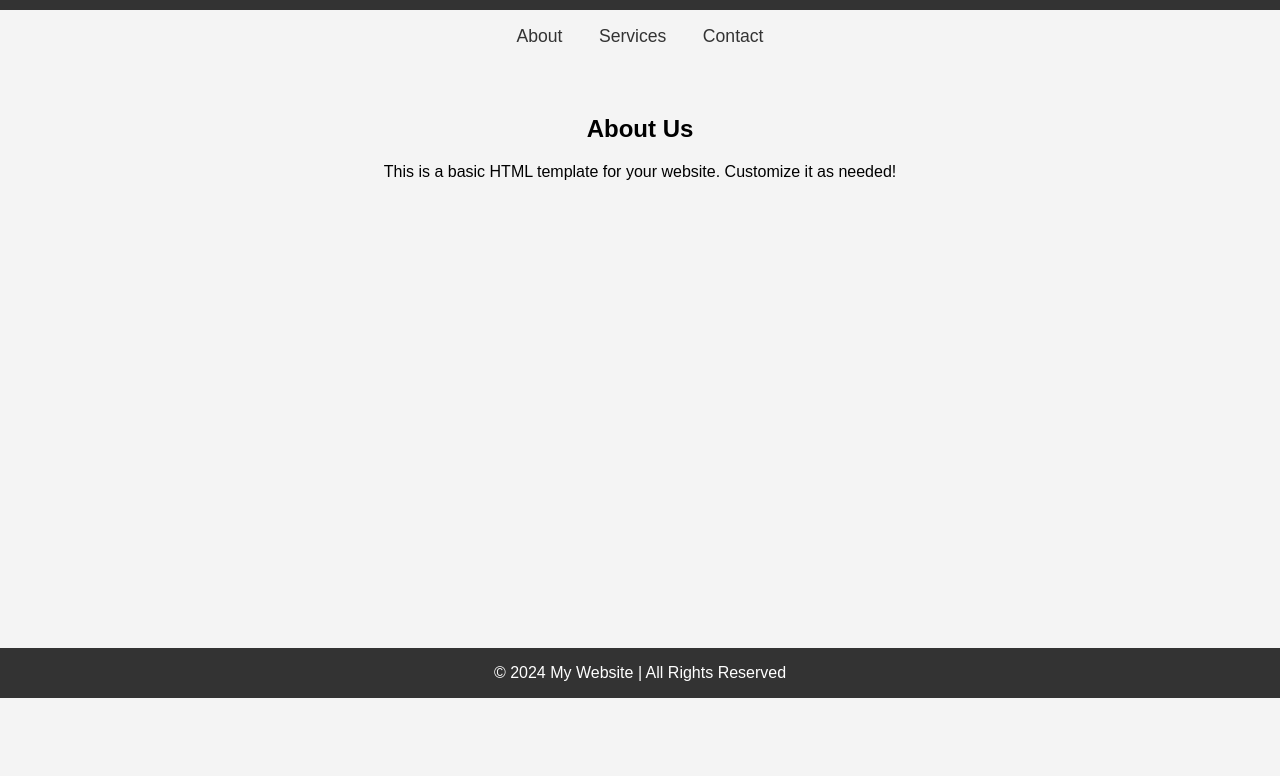
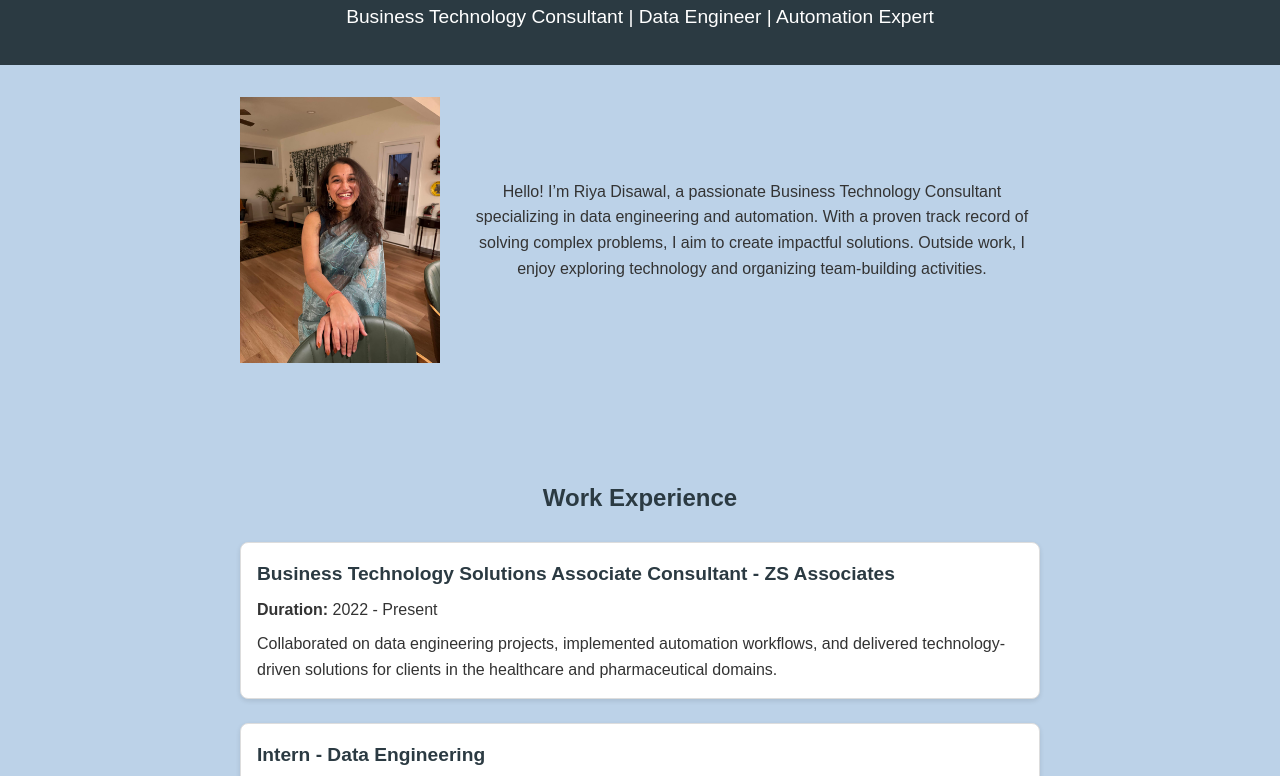
Before and after one commit to Riyayrd/Riyayrd.github.io, a plain HTML site: page index.html in a window 1280 px wide. Shown: the part 102-878 px from the top of the page. Before the commit the page ends 800 px from the top, so only its background shows below. Drawn offline with Linux system fonts and the light colour scheme.

Commit message:
Update index.html
Changing layout

```diff
--- a/index.html
+++ b/index.html
@@ -3,63 +3,157 @@
 <head>
     <meta charset="UTF-8">
     <meta name="viewport" content="width=device-width, initial-scale=1.0">
-    <title>My Website</title>
+    <title>Riya Disawal - Portfolio</title>
     <style>
         body {
-            font-family: Arial, sans-serif;
+            font-family: 'Arial', sans-serif;
             margin: 0;
             padding: 0;
-            background-color: #f4f4f4;
+            background-color: #bcd2e8;
+            color: #333;
+            line-height: 1.6;
         }
         header {
-            background-color: #333;
+            background-color: #2b3a42;
+            color: white;
+            text-align: center;
+            padding: 2rem 0;
+        }
+        header h1 {
+            margin: 0;
+            font-size: 2.5rem;
+        }
+        header p {
+            margin: 0.5rem 0 0;
+            font-size: 1.2rem;
+        }
+        .section {
+            padding: 2rem 1rem;
+            max-width: 800px;
+            margin: 0 auto;
+        }
+        .section h2 {
+            text-align: center;
+            margin-bottom: 1.5rem;
+            color: #2b3a42;
+        }
+        .about {
+            display: flex;
+            align-items: center;
+            gap: 1.5rem;
+        }
+        .about img {
+            max-width: 200px;
+            max-height: 200x;
+            border-radius: 00%;
+            display: block;
+            margin: 0 auto;
+        }
+        .about p {
+            text-align: center;
+            margin-top: 1rem;
+        }
+        .work, .education, .projects, .skills {
+            margin-top: 2rem;
+        }
+        .work .job, .education .edu, .projects .project, .skills .skill {
+            margin-bottom: 1.5rem;
+            background: #ffffff;
+            border: 1px solid #ddd;
+            border-radius: 8px;
+            padding: 1rem;
+            box-shadow: 0 2px 5px rgba(0, 0, 0, 0.1);
+        }
+        .work .job h3, .education .edu h3, .projects .project h3, .skills .skill h3 {
+            margin: 0;
+            font-size: 1.2rem;
+            color: #2b3a42;
+        }
+        .work .job p, .education .edu p, .projects .project p, .skills .skill p {
+            margin: 0.5rem 0 0;
+        }
+        footer {
+            text-align: center;
+            background-color: #2b3a42;
             color: white;
             padding: 1rem 0;
-            text-align: center;
+            margin-top: 2rem;
         }
-        nav {
-            text-align: center;
-            margin: 1rem 0;
+        .contact-info a {
+            color: #2b3a42;
+            text-decoration: none;
         }
-        nav a {
-            color: #333;
-            text-decoration: none;
-            margin: 0 1rem;
-            font-size: 1.1rem;
-        }
-        nav a:hover {
+        .contact-info a:hover {
             text-decoration: underline;
-        }
-        main {
-            padding: 2rem;
-            text-align: center;
-        }
-        footer {
-            background-color: #333;
-            color: white;
-            text-align: center;
-            padding: 1rem 0;
-            position: fixed;
-            width: 100%;
-            bottom: 0;
         }
     </style>
 </head>
 <body>
     <header>
-        <h1>Welcome to My Website</h1>
+        <h1>Riya Disawal</h1>
+        <p>Business Technology Consultant | Data Engineer | Automation Expert</p>
     </header>
-    <nav>
-        <a href="#about">About</a>
-        <a href="#services">Services</a>
-        <a href="#contact">Contact</a>
-    </nav>
-    <main>
-        <h2>About Us</h2>
-        <p>This is a basic HTML template for your website. Customize it as needed!</p>
-    </main>
+    <section class="about section">
+        <div class="about">
+            <img src="Riya_2.jpeg" alt="Riya Disawal">
+            <div class="intro">
+                <p>Hello! I’m Riya Disawal, a passionate Business Technology Consultant specializing in data engineering and automation. With a proven track record of solving complex problems, I aim to create impactful solutions. Outside work, I enjoy exploring technology and organizing team-building activities.</p>
+            </div>
+        </div>
+    </section>
+    <section class="work section">
+        <h2>Work Experience</h2>
+        <div class="job">
+            <h3>Business Technology Solutions Associate Consultant - ZS Associates</h3>
+            <p><strong>Duration:</strong> 2022 - Present</p>
+            <p>Collaborated on data engineering projects, implemented automation workflows, and delivered technology-driven solutions for clients in the healthcare and pharmaceutical domains.</p>
+        </div>
+        <div class="job">
+            <h3>Intern - Data Engineering</h3>
+            <p><strong>Duration:</strong> 2021</p>
+            <p>Designed and implemented efficient ETL pipelines, contributing to the team’s effort to improve data accessibility and performance.</p>
+        </div>
+    </section>
+    <section class="education section">
+        <h2>Education</h2>
+        <div class="edu">
+            <h3>Bachelor of Technology in Computer Science</h3>
+            <p><strong>University:</strong> XYZ Institute of Technology</p>
+            <p><strong>Year:</strong> 2018 - 2022</p>
+        </div>
+    </section>
+    <section class="projects section">
+        <h2>Projects</h2>
+        <div class="project">
+            <h3>Project Title 1</h3>
+            <p>Developed a real-time analytics dashboard using Python and SQL, improving business insights for client reporting.</p>
+        </div>
+        <div class="project">
+            <h3>Project Title 2</h3>
+            <p>Created an automation workflow for data cleansing, reducing processing time by 40%.</p>
+        </div>
+    </section>
+    <section class="skills section">
+        <h2>Skills</h2>
+        <div class="skill">
+            <h3>Data Engineering</h3>
+            <p>Proficient in building and optimizing data pipelines, ETL processes, and data warehousing solutions.</p>
+        </div>
+        <div class="skill">
+            <h3>Automation</h3>
+            <p>Experienced in automating business processes to enhance efficiency and accuracy.</p>
+        </div>
+        <div class="skill">
+            <h3>Programming Languages</h3>
+            <p>Skilled in Python, SQL, and JavaScript.</p>
+        </div>
+    </section>
     <footer>
-        &copy; 2024 My Website | All Rights Reserved
+        <p>&copy; 2024 Riya Disawal. All Rights Reserved.</p>
+        <div class="contact-info">
+            <p>Email: <a href="mailto:riya.disawal@example.com">riya.disawal@example.com</a></p>
+            <p>LinkedIn: <a href="https://www.linkedin.com/in/riyad/">linkedin.com/in/riyad/</a></p>
+        </div>
     </footer>
 </body>
 </html>
```
